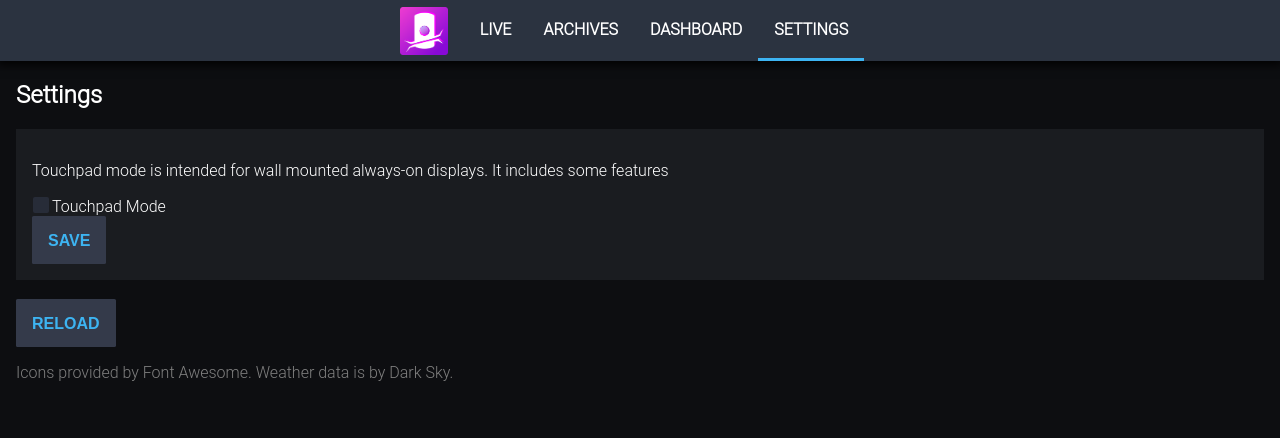
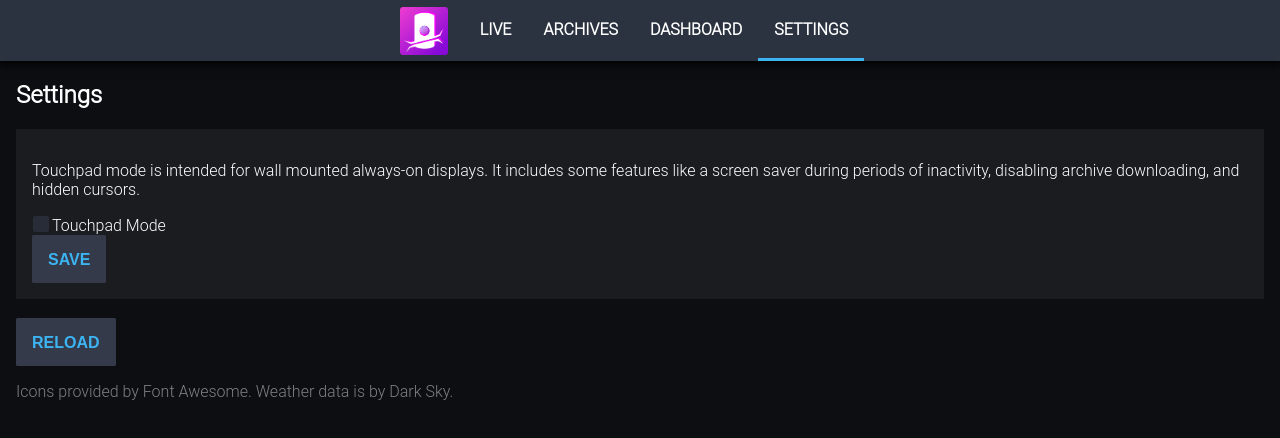
Before and after one commit to sheodox/overseer-broadcast, a React app: page /#/settings in a window 1280 px wide. Shown: the top 438 px of the page. Built offline with nearby package versions, Linux system fonts and the light colour scheme; no server answers; the HTML template or start-up script is replaced by a standard one.

Commit message:
finish the touchpad mode explanation

```diff
--- a/static/src/Settings.js
+++ b/static/src/Settings.js
@@ -17,7 +17,7 @@ function Settings(props) {
 			<h2>Settings</h2>
 
 			<form onSubmit={save}>
-				<p>Touchpad mode is intended for wall mounted always-on displays. It includes some features</p>
+				<p>Touchpad mode is intended for wall mounted always-on displays. It includes some features like a screen saver during periods of inactivity, disabling archive downloading, and hidden cursors.</p>
 				<input type="checkbox" id="touchpad-mode" defaultChecked={settings.touchpadMode} ref={touchpadRef} />
 				<label htmlFor="touchpad-mode">Touchpad Mode</label>
 
```
